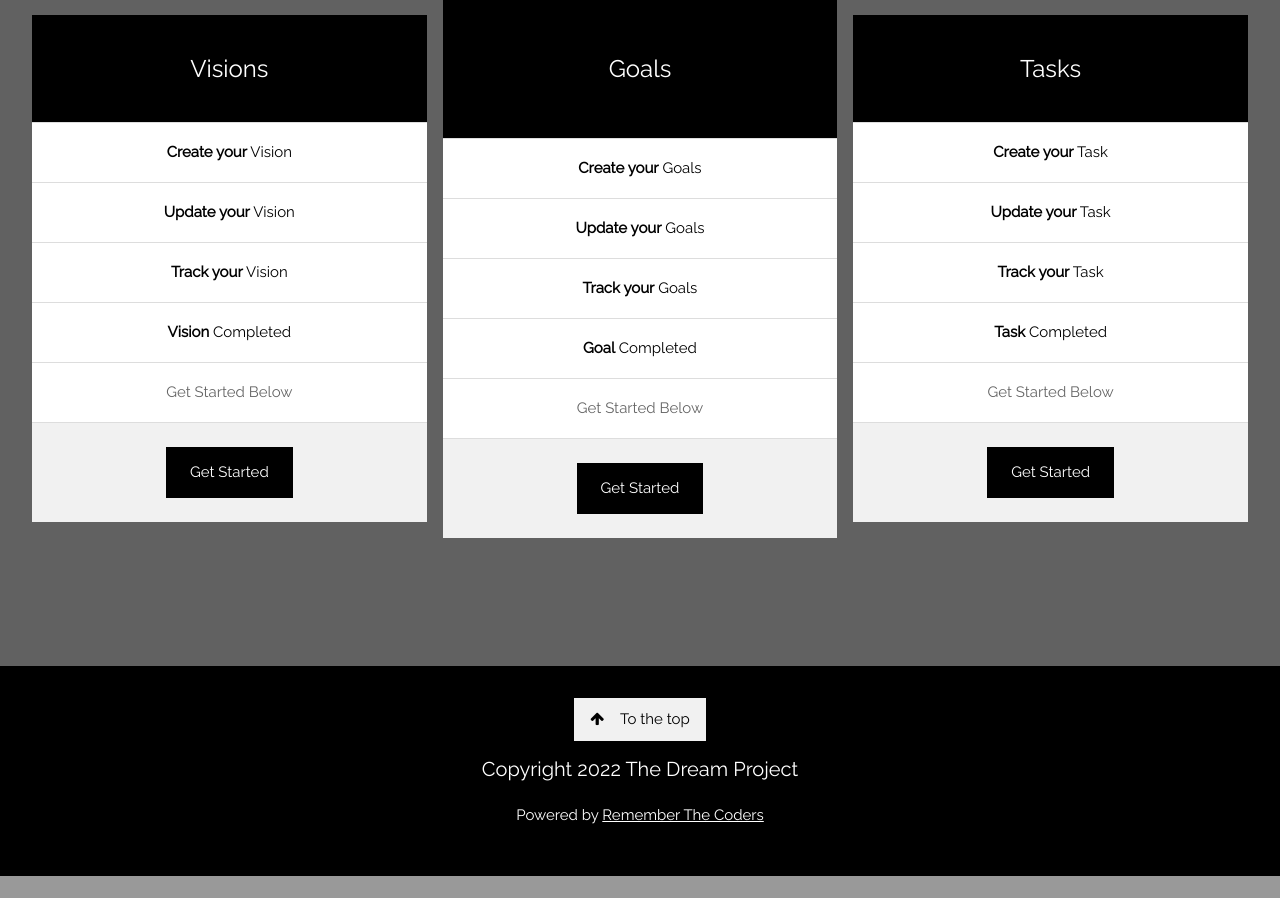
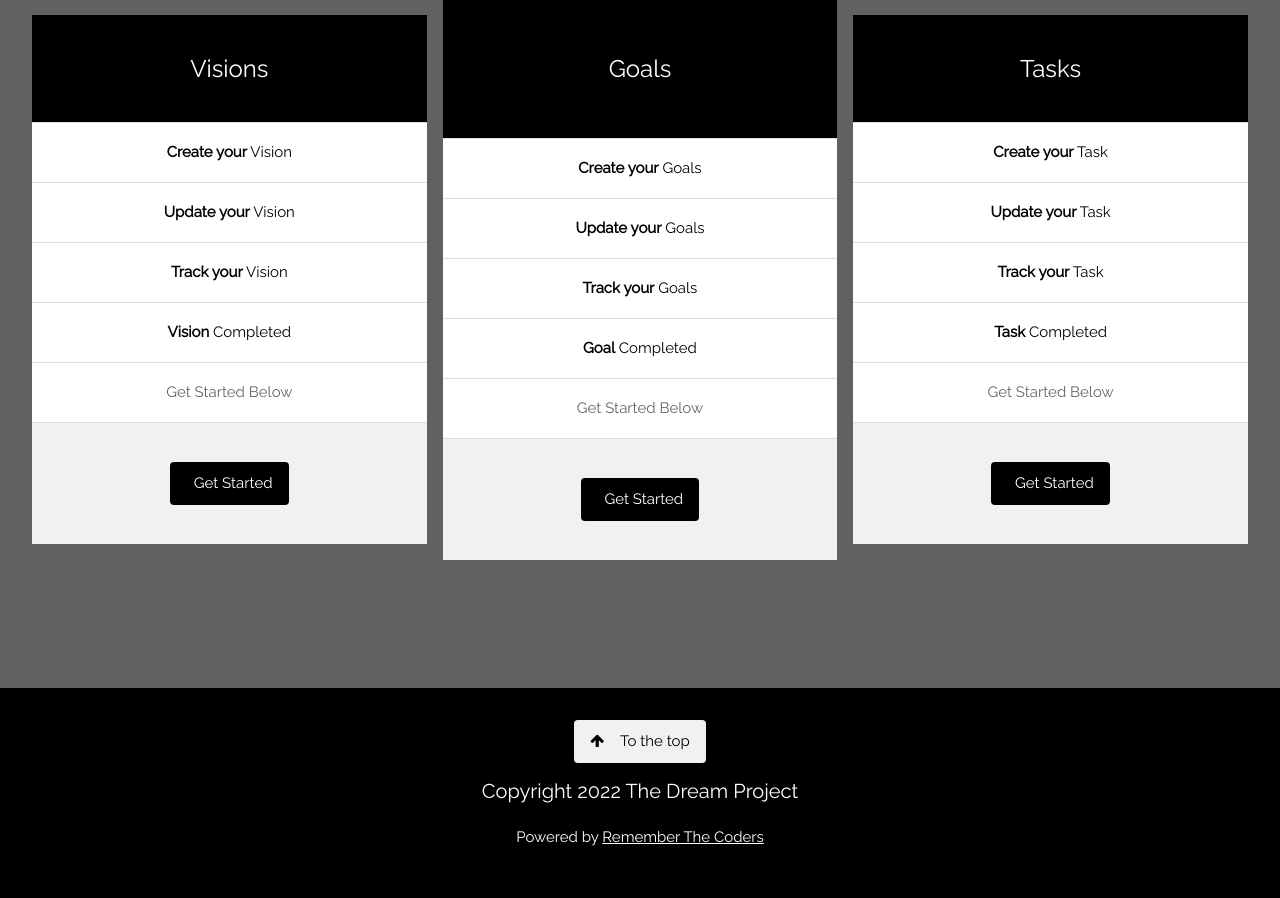
Before and after one commit to Josecruz-MVP/RememberTheCoders, a Django app: page /dream/ in a window 1280 px wide. Shown: the part 2423-3321 px from the top of the page. Before the commit the page ends 3299 px from the top, so only its background shows below. Run offline with Django 4.2, Linux system fonts and the light colour scheme.

Commit message:
homepage is fully  functional

```diff
--- a/TheDreamProject/vision_app/templates/home.html
+++ b/TheDreamProject/vision_app/templates/home.html
@@ -39,7 +39,7 @@ body, html {
     <div class="w3-right w3-hide-small">
       <a href="#about" class="w3-bar-item w3-button">ABOUT</a>
 
-      <a href="{ % url ‘AddVision’ %} " class="w3-bar-item w3-button"></i>GETTING STARTED</a>
+      <a href="{% url 'AddVision' %}" class="w3-bar-item w3-button"></i>GETTING STARTED</a>
 
     </div>
     <!-- Hide right-floated links on small screens and replace them with a menu icon -->
@@ -54,7 +54,7 @@ body, html {
 <nav class="w3-sidebar w3-bar-block w3-black w3-card w3-animate-left w3-hide-medium w3-hide-large" style="display:none" id="mySidebar">
   <a href="javascript:void(0)" onclick="w3_close()" class="w3-bar-item w3-button w3-large w3-padding-16">Close ×</a>
   <a href="#about" onclick="w3_close()" class="w3-bar-item w3-button">ABOUT</a>
-  <a href="#getting started" onclick="w3_close()" class="w3-bar-item w3-button">GETTING STARTED</a>
+  <a href="{% url 'AddVision' %}" onclick="w3_close()" class="w3-bar-item w3-button">GETTING STARTED</a>
 </nav>
 
 <!-- Header with full-height image -->
@@ -100,7 +100,7 @@ body, html {
       <h3>Let's get started.</h3>
       <p>Lorem ipsum dolor sit amet, consectetur adipiscing elit, sed do eiusmod<br>tempor incididunt ut labore et dolore.</p>
 <!-- Url needed for this button -->
-      <p><a href="{ % url ‘AddVision’ %} " class="w3-button w3-black"><i class="fa fa-th"> </i> Get Started</a></p>
+      <p><a href="{% url 'AddVision' %}" class="w3-button w3-black w3-round"><i class=""> </i> Get Started</a></p>
     </div>
     <div class="w3-col m6">
       <img class="w3-image w3-round-large" src="https://quotefancy.com/media/wallpaper/1600x900/1462950-Annika-Sorenstam-Quote-There-are-no-shortcuts-to-success.jpg" alt="Buildings" width="700" height="394">
@@ -135,7 +135,7 @@ body, html {
          <span class="w3-opacity">Get Started Below</span>
         </li>
         <li class="w3-light-grey w3-padding-24">
-          <button class="w3-button w3-black w3-padding-large">Get Started</button>
+          <p><a href="{% url 'AddVision' %}" class="w3-button w3-black w3-round"><i class=""> </i> Get Started</a></p>
         </li>
       </ul>
     </div>
@@ -153,7 +153,7 @@ body, html {
           <span class="w3-opacity">Get Started Below</span>
         </li>
         <li class="w3-light-grey w3-padding-24">
-          <button class="w3-button w3-black w3-padding-large">Get Started</button>
+          <p><a href="{% url 'AddVision' %}" class="w3-button w3-black w3-round"><i class=""> </i> Get Started</a></p>
         </li>
       </ul>
     </div>
@@ -170,7 +170,7 @@ body, html {
           <span class="w3-opacity">Get Started Below</span>
         </li>
         <li class="w3-light-grey w3-padding-24">
-          <button class="w3-button w3-black w3-padding-large">Get Started</button>
+          <p><a href="{% url 'AddVision' %}" class="w3-button w3-black w3-round"><i class=""> </i> Get Started</a></p>
         </li>
       </ul>
     </div>
@@ -181,7 +181,7 @@ body, html {
 
 <!-- Footer -->
 <footer class="w3-center w3-black w3-padding-32">
-  <a href="#home" class="w3-button w3-light-grey"><i class="fa fa-arrow-up w3-margin-right"></i>To the top</a>
+  <a href="#home" class="w3-button w3-light-grey w3-round"><i class="fa fa-arrow-up w3-margin-right"></i>To the top</a>
   <h4>Copyright 2022 The Dream Project</h4>
   <p>Powered by <a href="https://github.com/Josecruz-MVP/RememberTheCoders" target="_blank">Remember The Coders</a></p>
 
```
